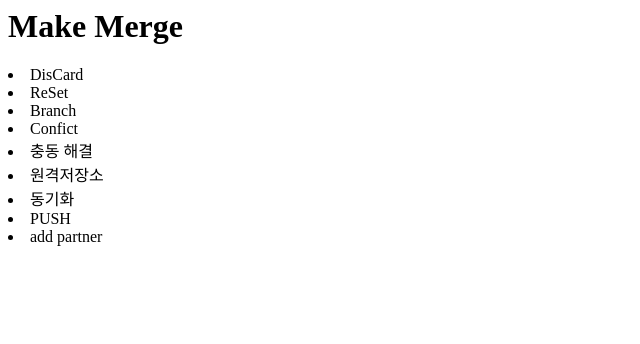
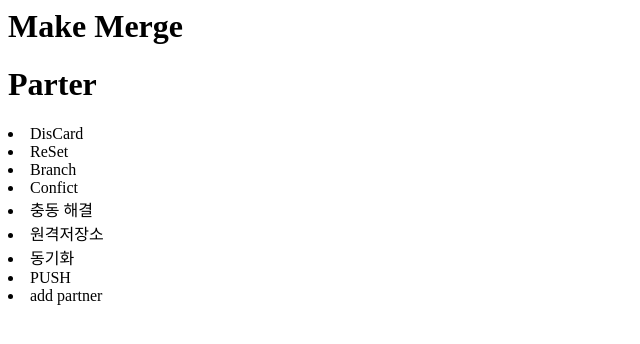
Before and after one commit to kabinlee/dream, a plain HTML site: page index.html in a window 1280 px wide. Shown: the whole page, without its empty margins (0-640 px from the left). Drawn offline with Linux system fonts and the light colour scheme.

Commit message:
partner title

```diff
--- a/index.html
+++ b/index.html
@@ -6,6 +6,7 @@
         <header>
 
             <h1> Make Merge </h1>
+            <h1> Parter </h1>
 
 
         </header>
```
